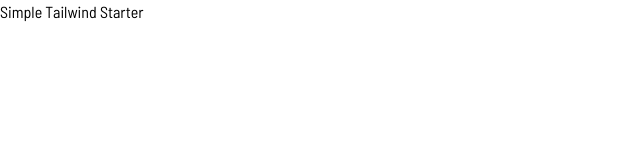
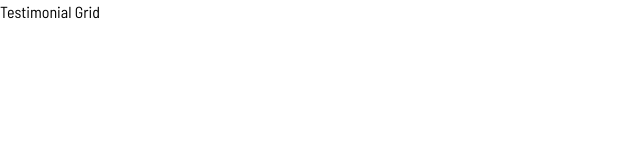
Before and after one commit to TomIrimescu/simple-tailwind-starter-testimonial-grid, a website: page index.html in a window 1280 px wide. Shown: the full height of the page, 0-640 px from the left. Drawn offline with Linux system fonts and the light colour scheme.

Commit message:
Title tweak

```diff
--- a/index.html
+++ b/index.html
@@ -14,6 +14,6 @@
     <title>Testimonial Grid</title>
   </head>
   <body>
-    <h1>Simple Tailwind Starter</h1>
+    <h1>Testimonial Grid</h1>
   </body>
 </html>
```
